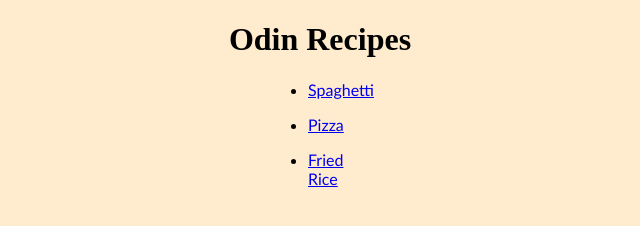
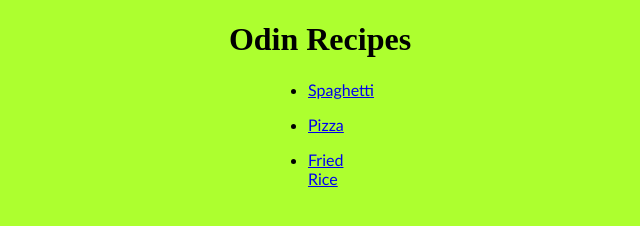
Before and after one commit to protoncoder/odin-recipes, a plain HTML site: page index.html in a window 1280 px wide. Shown: the whole page, without its empty margins (320-960 px from the left). Drawn offline with Linux system fonts and the light colour scheme.

Commit message:
test branch merge

```diff
--- a/styles.css
+++ b/styles.css
@@ -7,7 +7,8 @@
 }
 
 .bg-recipe, .bg-main, .main-recipes {
-  background-color:blanchedalmond;
+  //background-color:blanchedalmond;
+  background-color: greenyellow;
   display: block;
   margin-left: auto;
   margin-right: auto;
```
